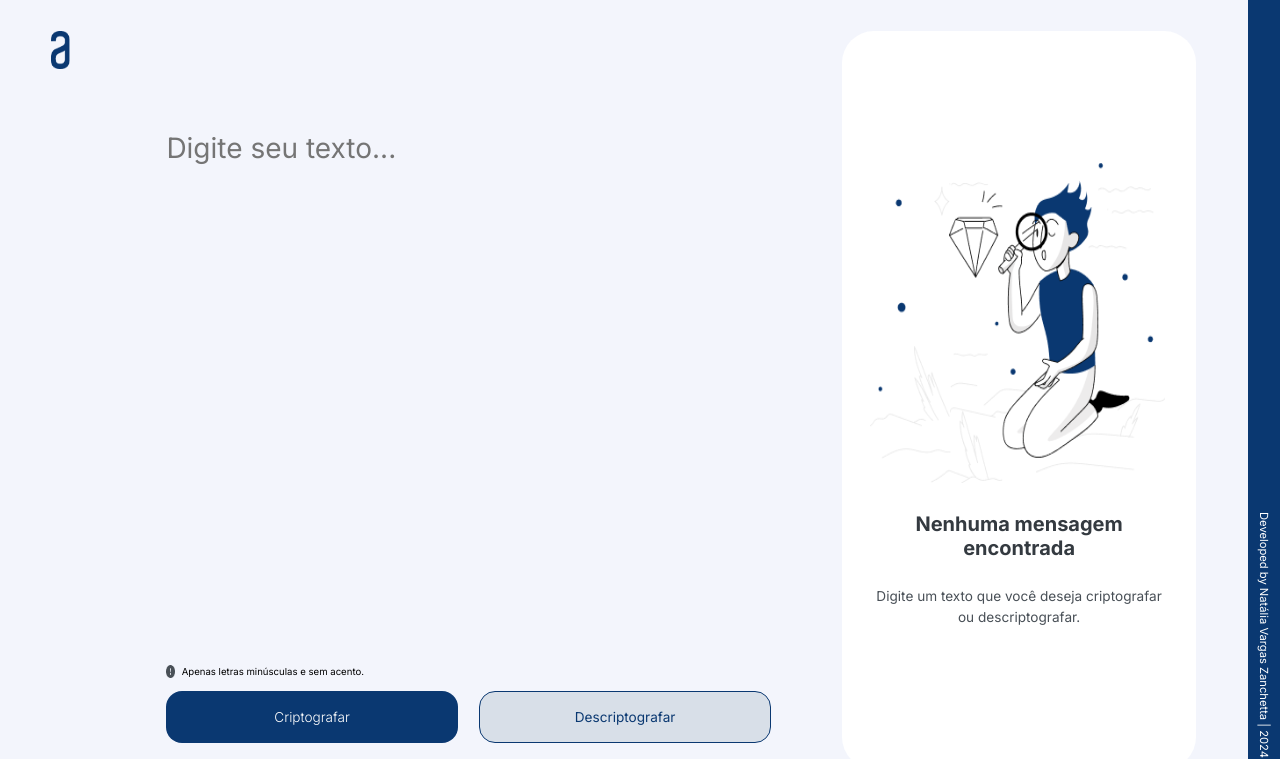
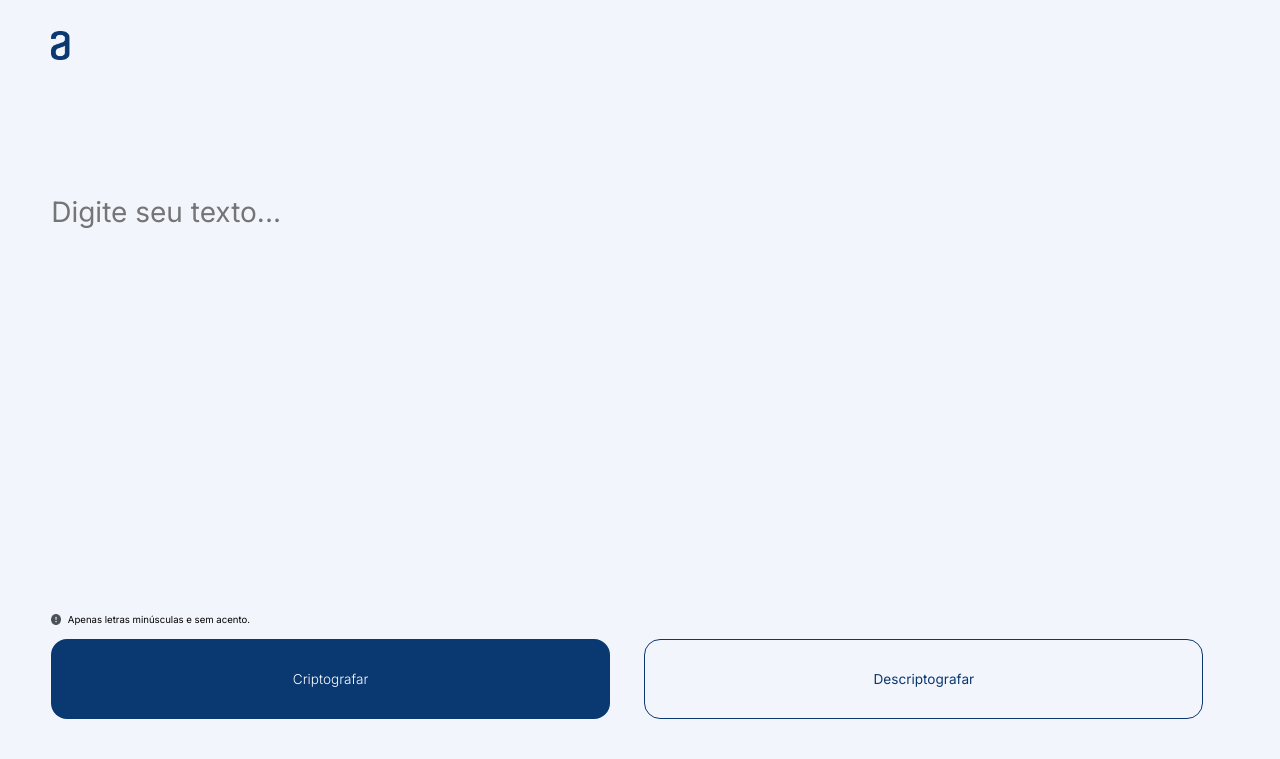
Before and after one commit to natzanchetta/decodificador-de-texto, a plain HTML site: page index.html in a window 1280 px wide. Shown: the top 759 px of the page. Drawn offline with Linux system fonts and the light colour scheme; some packages are replaced by stand-ins of ours; a script that the page names is missing.

Commit message:
Add files via upload

```diff
--- a/app.js
+++ b/app.js
@@ -53,7 +53,7 @@ function escondeTelaResultado() {
   }
 
 function mostraTelaResultado() {
-    document.getElementById("telaResultado").style.display = "block";
+    document.getElementById("telaResultado").style.display = "flex";
 }
 
 function escondeTelaInicial() {
@@ -61,7 +61,7 @@ function escondeTelaInicial() {
 }
 
 function mostraTelaInicial() {
-    document.getElementById("telaInicial").style.display = "block";
+    document.getElementById("telaInicial").style.display = "flex";
 }
 
 function copiarTexto() {
--- a/index.html
+++ b/index.html
@@ -8,8 +8,7 @@
     <link rel="shortcut icon" href="favicon.ico"/>
 </head>
 <body>
-    <section class="box_conteudo">
-        <div><img src="Vector.png" class="vetor"></div>
+        <header><img src="Vector.png" class="vetor"></header>
         <section class="input">
             <textarea id="inputText" placeholder="Digite seu texto..." class="campo__texto"></textarea>
             <div class="alerta_validacao">
@@ -23,7 +22,7 @@
         </section>
         <section class="output">
             <div id="telaInicial" class="tela__inicial">
-                <img src="imagem.png" class="tela_inicial_imagem">
+                <img src="imagem.png" class="tela_inicial_imagem" alt="Pessoa ajoelhada, segurando uma lupa e examinando um diamante">
                 <b><h2 class="tela_inicial_texto1">Nenhuma mensagem encontrada</h2></b>
                 <p class="tela_inicial_texto2">Digite um texto que você deseja criptografar ou descriptografar.</p>
             </div>
@@ -35,10 +34,9 @@
         <footer class="rodape">
             <p class="creditos">Developed by Natália Vargas Zanchetta | 2024</p>
             <a href="https://github.com/natzanchetta" target="_blank">
-                <img src="github-mark-white.png" class="icon_git">
+                <img src="github-mark-white.png" class="icon_git" title="linkGithub">
             </a>
         </footer>
-    </section>
     <script src="app.js" defer></script>
     <script src="https://cdn.jsdelivr.net/npm/sweetalert2@11"></script>
 </body>
--- a/style.css
+++ b/style.css
@@ -6,29 +6,24 @@
 }
 
 body {
-    height: 100vh; /* 100% viewport height */
+    height: 100vh;  /* 100% viewport height */
     background-color: #F3F5FC;
     box-sizing: border-box;
+    display: flex;
 }
 
 .vetor {
-    height: 4.68vh;
     width: 1.5vw;
     margin-top: 3.90vh;
     margin-left: 4vw;
     margin-right: 7.5vw;
 }
 
-.box_conteudo {
-    display: flex;
-}
-
 .campo__texto {
-    display: flex;
     font-family: 'Inter', sans-serif;
     font-size: 1.75rem;
     width: 47.22vw;
-    height: 62.01vh;
+    height: 60vh;
     border: 0;
     color: #0A3871;
     margin-top: 16.40vh;
@@ -38,11 +33,21 @@ body {
     resize: none;
 }
 
-.output {
+.alerta_validacao {
     display: flex;
     font-family: 'Inter', sans-serif;
-    flex-direction: column;
+    font-size: 0.6rem;
     align-items: center;
+    height: 1.75vh;
+}
+
+.alerta_validacao_imagem {
+    width: 0.80vw;
+    margin-right: 0.50vw;
+}
+
+.output {
+    font-family: 'Inter', sans-serif;
     background-color: #FFFFFF;
     border-radius: 32px;
     margin-left: 5.55vw;
@@ -51,12 +56,48 @@ body {
     margin-right: 4vw;
     height: 92.18vh;
     width: 27.7vw;
+    box-shadow: 2px 2px 5px #D8DFE8;
+}
+
+.tela__inicial {
+    display: flex;
+    flex-direction: column;
+    justify-content: center;
+    text-align: center;
+    height: 100%;
+    width: 100%;
+    gap: 2%;
+}
+
+.tela_inicial_imagem {
+    width: 85%;
+    margin-right: 2.22vw;
+    margin-left: 2.22vw;
+}
+
+.tela_inicial_texto1 {
+    color: #343A40;
+    font-size: 1.25rem;
+    margin-left: 2.22vw;
+    margin-right: 2.22vw;
+}
+
+.tela_inicial_texto2 {
+    color: #495057;
+    font-size: 0.85rem;
+    margin-left: 2.22vw;
+    margin-right: 2.22vw;
+    line-height: 150%;
+}
+
+.tela__resultado {
+    display: flex;
+    flex-direction: column;
 }
 
 .texto__resultado {
     font-size: 1.25rem;
     color: #495057;
-    width: 23.33vw;
     height: 73vh;
     margin-left: 2.22vw;
     margin-top: 4vh;
@@ -65,62 +106,9 @@ body {
     overflow-y: auto;
 }
 
-.tela__inicial {
-    display: flex;
-    font-family: 'Inter', sans-serif;
-    flex-direction: column;
-    justify-content: center;
-    align-items: center;
-}
-
-.tela_inicial_imagem {
-    width: 23vw;
-    height: 40vh;
-    margin-top: 16.5vh;
-    margin-right: 2.22vw;
-    margin-left: 2.22vw;
-}
-
-.tela_inicial_texto1 {
-    color: #343A40;
-    font-size: 1.25rem;
-    text-align: center;
-    margin-left: 2.22vw;
-    margin-right: 2.22vw;
-    margin-top: 3.12vh;
-    height: 5.76vh;
-}
-
-.tela_inicial_texto2 {
-    color: #495057;
-    font-size: 0.85rem;
-    text-align: center;
-    margin-left: 2.22vw;
-    margin-right: 2.22vw;
-    line-height: 150%;
-    margin-top: 3.5vh;
-    height: 4.68vh;
-
-}
-
-.alerta_validacao {
-    display: flex;
-    font-family: 'Inter', sans-serif;
-    font-size: 0.6rem;
-    align-items: center;
-    height: 1.75vh;
-    width: 17.5vw;
-}
-
-.alerta_validacao_imagem {
-    width: 0.70vw;
-    height: 1.56vh;
-    margin-right: 0.50vw;
-}
-
 .container__botoes {
     width: 47.22vw;
-    height: 6.54vh;
+    height: 8vh;
     display: flex;
     justify-content: space-between;
     margin-bottom: 7vh;
@@ -129,7 +117,6 @@ body {
 
 .botao__um {
     width: 22.77vw;
-    height: 6.54vh;
     background-color: #0A3871;
     color: #FFFFFF;
     border-radius: 16px;
@@ -142,7 +129,6 @@ body {
 
 .botao__dois {
     width: 22.77vw;
-    height: 6.54vh;
     background-color: #D8DFE8;
     color: #0A3871;
     border-radius: 16px;
@@ -190,6 +176,90 @@ body {
 }
 
 .icon_git {
-    height: 3.12vh;
     width: 1.5vw;
 }
+
+@media (max-width: 1300px) {
+    body {
+        display: flex;
+        flex-direction: column;
+    }
+
+    .campo__texto {
+        width: 90vw;
+        height: 47vh;
+        margin-top: 16.40vh;
+        margin-bottom: 4.68vh;
+        margin-left: 4vw;
+    }
+
+    .alerta_validacao {
+        height: 1.75vh;
+        margin-left: 4vw;
+    }
+
+    .output {
+        display: flex;
+        width: 90vw;
+        margin-left: 4vw;
+        margin-top: 2vh;
+        margin-bottom: 4.5vh;
+        margin-right: 4vw;
+    }
+
+    .tela__inicial {
+        height: 20vh;
+        width: 100%;
+        gap: 8%;
+        margin-left: 0;
+        margin-right: 0;
+    }
+
+    .tela_inicial_imagem {
+        display: none;
+    }
+
+    .tela__resultado {
+        display: flex;
+        width: 90vw;
+        min-height: 10vh;
+        max-height: 60vh;
+        padding-bottom: 2vh;
+    }
+
+    .texto__resultado {
+        min-height: 10vh;
+        max-height: 50vh;
+    }
+
+    .container__botoes {
+        width: 90vw;
+        height: 10vh;
+        margin-left: 4vw;
+        margin-bottom: 7vh;
+        margin-top: 1.56vh;
+    }
+
+    .botao__um {
+        width: 48.5%;
+    }
+
+    .botao__dois {
+        width: 48.5%;
+        background-color: #F3F5FC;
+    }
+
+    .botao__tres {
+        width: 95%;
+        height: 18vh;
+    }
+
+    .rodape {
+        flex-direction: row;
+        justify-content: center;
+    }
+
+    .creditos {
+        writing-mode: horizontal-tb;
+    }
+}
```
